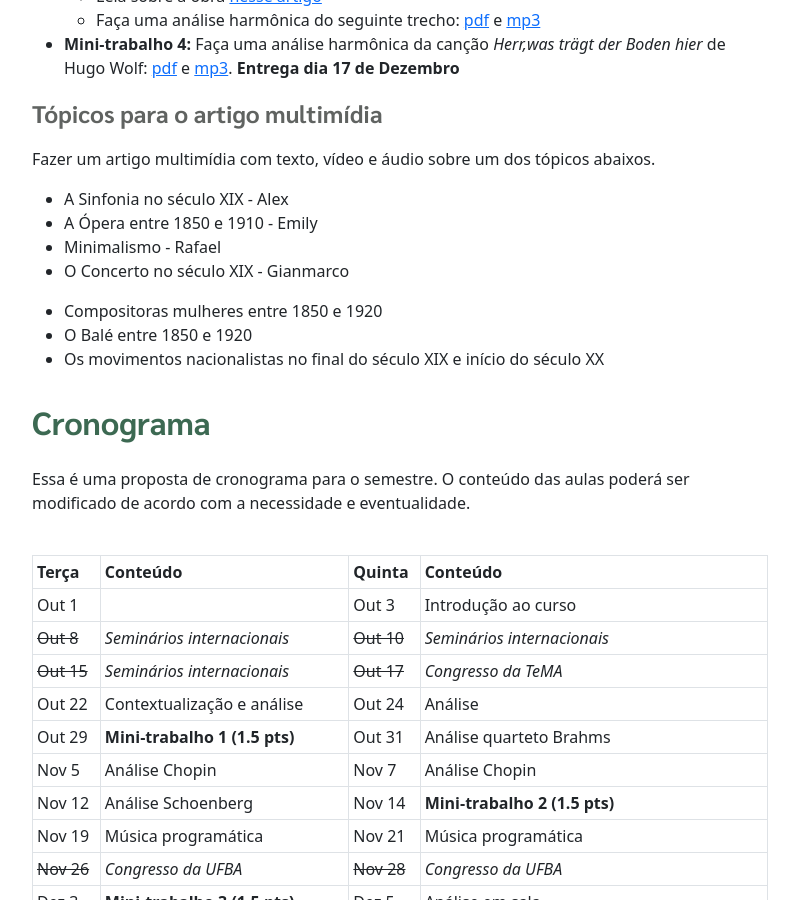
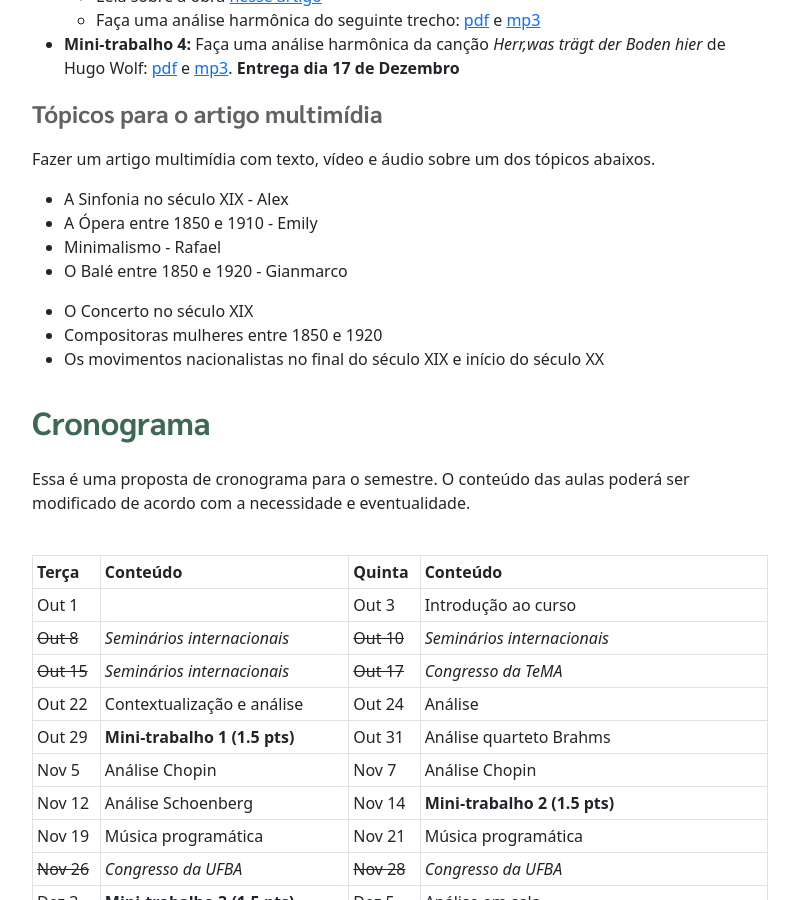
Before and after one commit to pedrokroger/pedrokroger.github.io, a Jekyll site: the page built from aulas/lem8.md, in a window 1280 px wide and 900 px high, scrolled down 1296 px. Shown: the whole window, without its empty margins (50-849 px from the left). Built offline with Jekyll 4.4.1, drawn with Linux system fonts in a browser that asks for light colours.

Commit message:
Atualiza trabalhos

```diff
--- a/aulas/lem8.md
+++ b/aulas/lem8.md
@@ -75,10 +75,10 @@ abaixos.
 - A Sinfonia no século XIX - Alex
 - A Ópera entre 1850 e 1910 - Emily
 - Minimalismo - Rafael
-- O Concerto no século XIX - Gianmarco
+- O Balé entre 1850 e 1920 - Gianmarco
 
+- O Concerto no século XIX
 - Compositoras mulheres entre 1850 e 1920
-- O Balé entre 1850 e 1920
 - Os movimentos nacionalistas no final do século XIX e início do século XX
 
 
```
